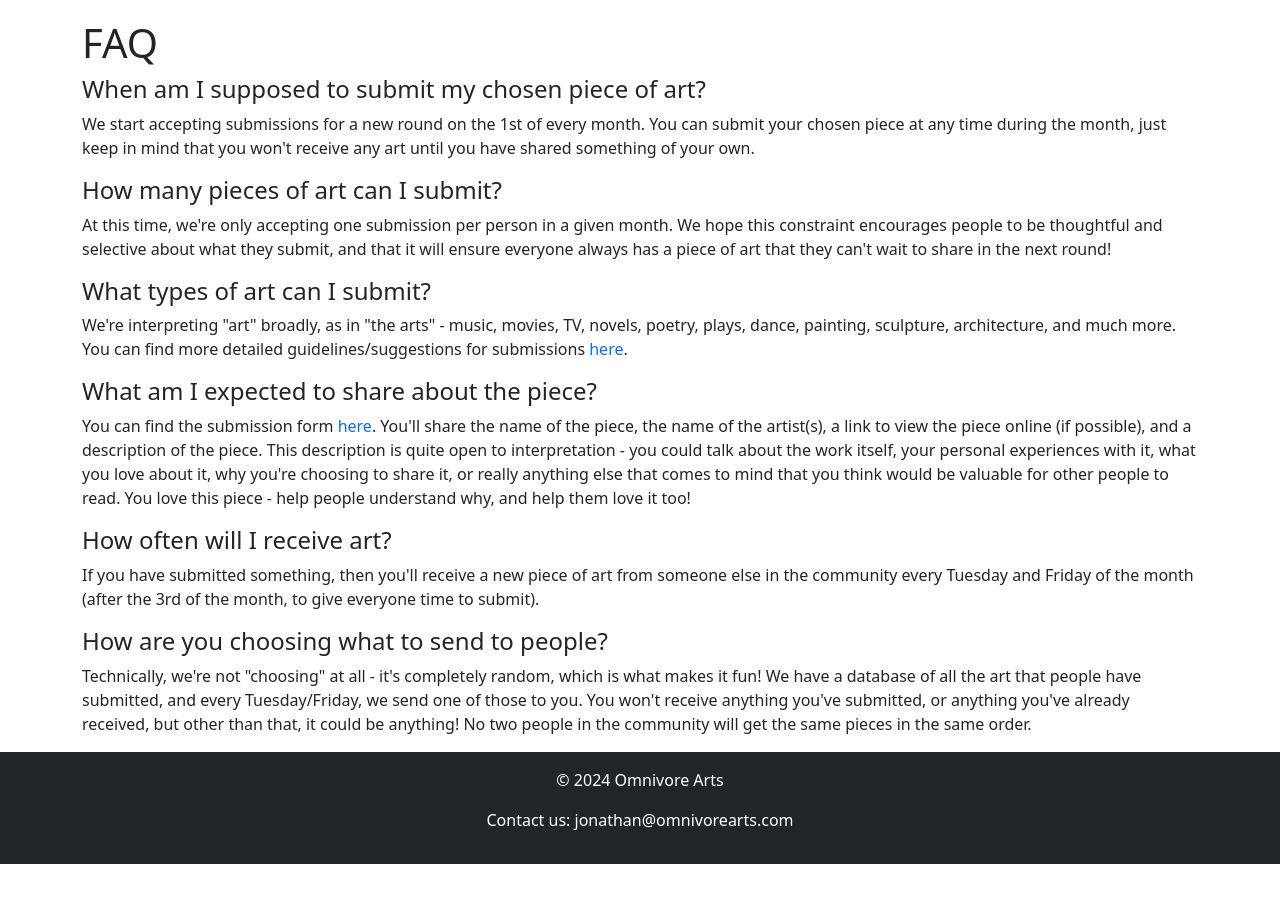
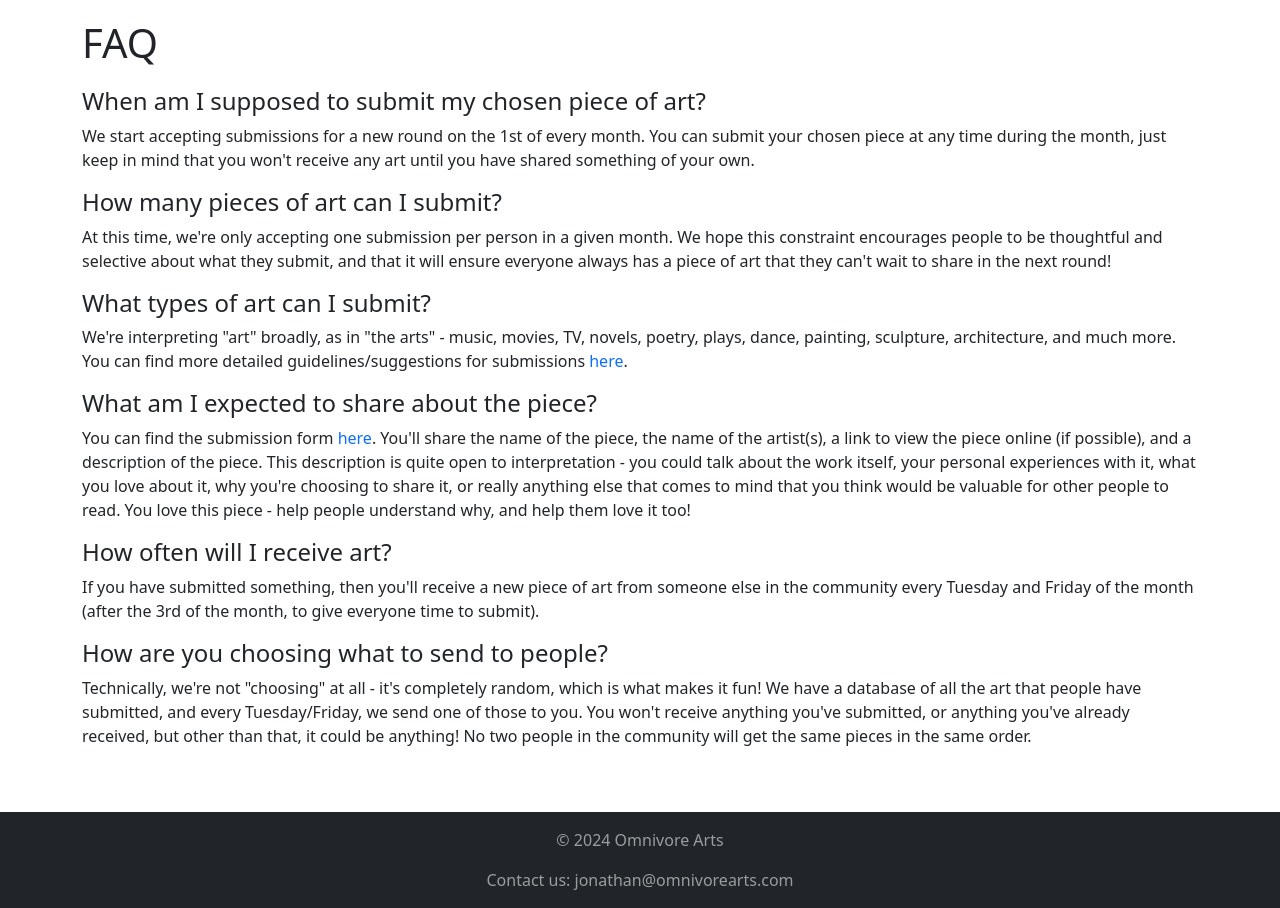
Before and after one commit to Jonathan-Heaney/omnivore, a Django app: page /faq in a window 1280 px wide. Shown: the part 57-965 px from the top of the page. Before the commit the page ends 921 px from the top, so only its background shows below. Run offline with Django 5.2, Linux system fonts and the light colour scheme.

Commit message:
Center footer, add header margin

```diff
--- a/main/templates/main/edit_art_piece.html
+++ b/main/templates/main/edit_art_piece.html
@@ -14,7 +14,7 @@
 
 <form method="post">
     {% csrf_token %} {{ form|crispy }}
-    <button type="submit" class="btn btn-primary edit-btn">Save Changes</button>
+    <button type="submit" class="btn btn-primary">Save Changes</button>
 </form>
 
 {% endblock %}
--- a/static/css/styles.css
+++ b/static/css/styles.css
@@ -30,6 +30,7 @@ a {
 
 .header {
   margin-top: 20px;
+  margin-bottom: 20px;
 }
 
 .home-container {
@@ -146,18 +147,17 @@ a {
 
 /* Ensure the footer stays at the bottom */
 footer {
-  background-color: #343a40; /* Dark background color */
-  color: white;
-  padding: 1rem 0;
-  text-align: center;
+  color: #ffffff8c;
+  padding-top: 1rem;
   width: 100%;
 }
 
 footer a {
-  color: white;
+  color: #ffffff8c;
   text-decoration: none;
 }
 
 footer a:hover {
+  color: #ffffffcc;
   text-decoration: underline;
 }
--- a/templates/base.html
+++ b/templates/base.html
@@ -62,13 +62,13 @@
             </div>
         </nav>
 
-        <div class="container">
+        <div class="container flex-grow-1">
             {% block content %}
             {% endblock %}
         </div>
 
         <!-- Footer -->
-        <footer class="bg-dark text-center py-3 mt-auto">
+        <footer class="bg-dark text-center mt-5">
             <div class="container">
                 <p>© 2024 Omnivore Arts</p>
                 <p>Contact us: <a href="mailto:jonathan@omnivorearts.com" >jonathan@omnivorearts.com</a></p>
```
